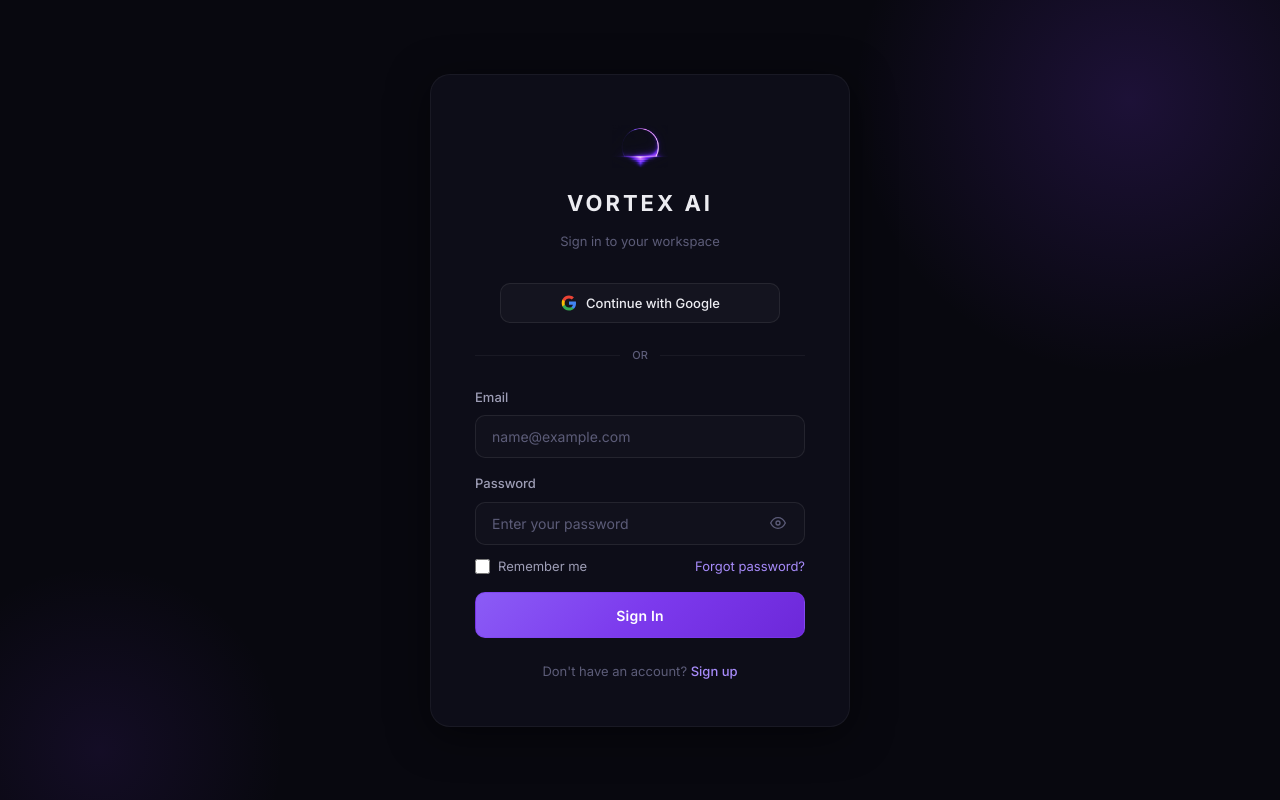
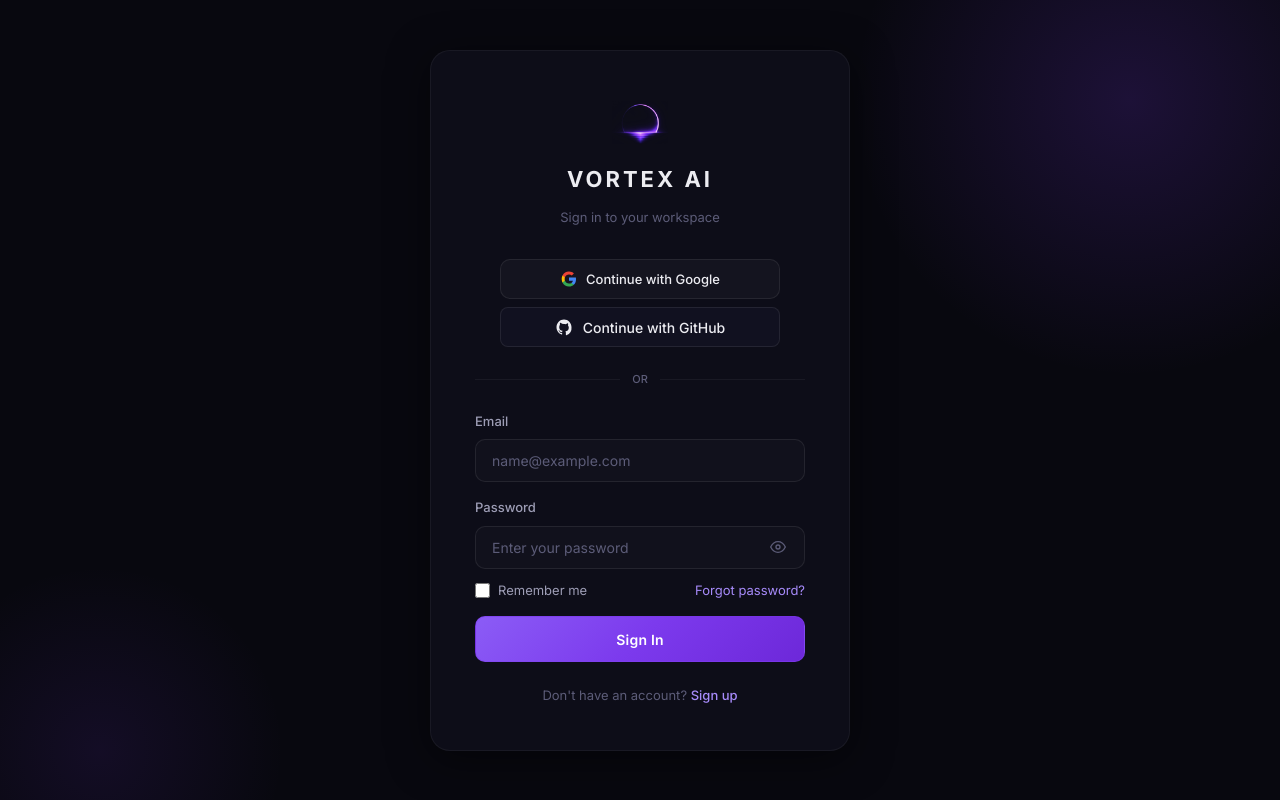
Before and after one commit to Chinthan17-4/Vortex-AI-, a React (Vite) app in the folder vortex-frontend/: page / in a window 1280 px wide. Built offline with nearby package versions, Linux system fonts and the light colour scheme; no server answers.

Commit message:
Add GitHub authentication

```diff
--- a/vortex-frontend/src/index.css
+++ b/vortex-frontend/src/index.css
@@ -142,13 +142,11 @@
   right: -80px;
   width: 1000px;
   height: 850px;
-  background: radial-gradient(
-    ellipse 70% 55% at 65% 25%,
-    rgba(139, 92, 246, 0.13) 0%,
-    rgba(167, 139, 250, 0.07) 32%,
-    rgba(196, 181, 253, 0.025) 60%,
-    transparent 75%
-  );
+  background: radial-gradient(ellipse 70% 55% at 65% 25%,
+      rgba(139, 92, 246, 0.13) 0%,
+      rgba(167, 139, 250, 0.07) 32%,
+      rgba(196, 181, 253, 0.025) 60%,
+      transparent 75%);
   pointer-events: none;
   z-index: 0;
 }
@@ -160,11 +158,9 @@
   left: 10%;
   width: 650px;
   height: 420px;
-  background: radial-gradient(
-    ellipse at center,
-    rgba(168, 85, 247, 0.04) 0%,
-    transparent 65%
-  );
+  background: radial-gradient(ellipse at center,
+      rgba(168, 85, 247, 0.04) 0%,
+      transparent 65%);
   pointer-events: none;
   z-index: 0;
 }
@@ -545,7 +541,7 @@
   background: rgba(24, 20, 42, 0.14);
 }
 
-[data-theme="light"] .toggle-switch input:checked + .toggle-slider {
+[data-theme="light"] .toggle-switch input:checked+.toggle-slider {
   background: var(--accent);
 }
 
@@ -3303,3 +3299,40 @@ a:hover {
     opacity: 0.7;
   }
 }
+
+.github-login-btn {
+  width: 85%;
+  height: 40px;
+  margin: 8px auto 0;
+  display: flex;
+  align-items: center;
+  justify-content: center;
+  gap: 10px;
+
+  border: 1px solid var(--border-default);
+  border-radius: 8px;
+  background: var(--bg-surface);
+  color: var(--text-primary);
+
+  font-family: inherit;
+  font-size: 14px;
+  font-weight: 500;
+
+  cursor: pointer;
+  transition: all var(--t-base);
+}
+
+.github-login-btn:hover {
+  background: var(--bg-surface-hover);
+  border-color: var(--border-hover);
+}
+
+.github-login-btn svg {
+  flex-shrink: 0;
+}
+
+.github-login-btn:hover {
+  background: var(--bg-surface-hover);
+  border-color: var(--border-accent);
+  box-shadow: var(--shadow-glow-sm);
+}
--- a/vortex-frontend/src/pages/Login.jsx
+++ b/vortex-frontend/src/pages/Login.jsx
@@ -3,7 +3,8 @@ import {
   getAuth,
   GoogleAuthProvider,
   signInWithPopup,
-  signInWithEmailAndPassword
+  signInWithEmailAndPassword,
+  GithubAuthProvider,
 } from 'firebase/auth';
 import VortexLogo from '../components/VortexLogo';
 import app from '../firebase';
@@ -24,6 +25,16 @@ function Login({ onNavigate }) {
     } catch (error) {
       console.error('Google sign-in failed:', error);
       alert(error.message);
+    }
+  };
+
+  const handleGithubLogin = async () => {
+    try {
+      const provider = new GithubAuthProvider();
+
+      await signInWithPopup(auth, provider);
+    } catch (error) {
+      console.error("GitHub sign-in failed:", error);
     }
   };
 
@@ -88,6 +99,22 @@ function Login({ onNavigate }) {
           <span className="google-label">Continue with Google</span>
         </button>
         {/* Divider */}
+        <button
+          className="github-login-btn"
+          onClick={handleGithubLogin}
+          type="button"
+        >
+          <svg
+            width="18"
+            height="18"
+            viewBox="0 0 24 24"
+            fill="currentColor"
+            aria-hidden="true"
+          >
+            <path d="M12 2C6.48 2 2 6.58 2 12.26c0 4.53 2.87 8.37 6.84 9.73.5.1.68-.22.68-.48v-1.7c-2.78.62-3.37-1.22-3.37-1.22-.46-1.2-1.11-1.52-1.11-1.52-.91-.64.07-.63.07-.63 1 .08 1.53 1.06 1.53 1.06.9 1.58 2.35 1.12 2.93.86.09-.67.35-1.12.64-1.38-2.22-.26-4.56-1.14-4.56-5.07 0-1.12.39-2.03 1.02-2.75-.1-.26-.44-1.3.1-2.71 0 0 .83-.27 2.75 1.05A9.1 9.1 0 0 1 12 7.85c.85 0 1.71.12 2.51.35 1.92-1.32 2.75-1.05 2.75-1.05.54 1.41.2 2.45.1 2.71.63.72 1.02 1.63 1.02 2.75 0 3.94-2.34 4.8-4.57 5.06.36.32.68.94.68 1.9v2.82c0 .27.18.59.69.48A10.27 10.27 0 0 0 22 12.26C22 6.58 17.52 2 12 2Z" />
+          </svg>
+          Continue with GitHub
+        </button>
         <div className="auth-divider">
           <span>OR</span>
         </div>
```
